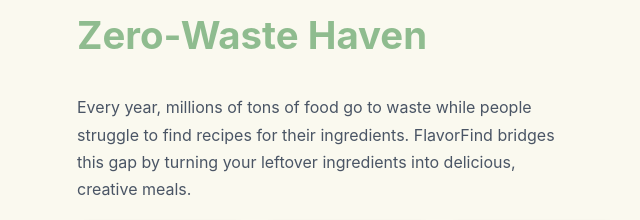
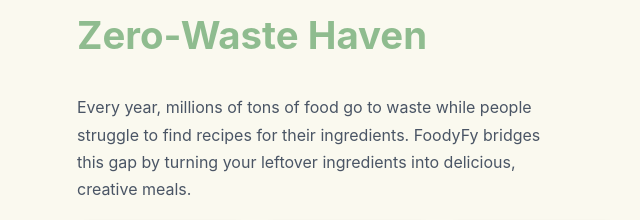
Before and after one commit to AsadMokarim/FoodyFy, a plain HTML site: page index.html in a window 1280 px wide. Shown: the part 2344-2564 px from the top of the page, 23-663 px from the left. Drawn offline with nearby package versions, Linux system fonts and the light colour scheme; grey boxes are pictures that could not be loaded.

Commit message:
Update index.html
update title

```diff
--- a/index.html
+++ b/index.html
@@ -270,7 +270,7 @@
             <h2 class='red_head_2'>Zero-Waste Haven</h2>
             <p>
                 Every year, millions of tons of food go to waste while people struggle to find recipes for their
-                ingredients. FlavorFind bridges this gap by turning your leftover ingredients into delicious, creative
+                ingredients. FoodyFy bridges this gap by turning your leftover ingredients into delicious, creative
                 meals.
             </p>
             <div class="red_card">
```
